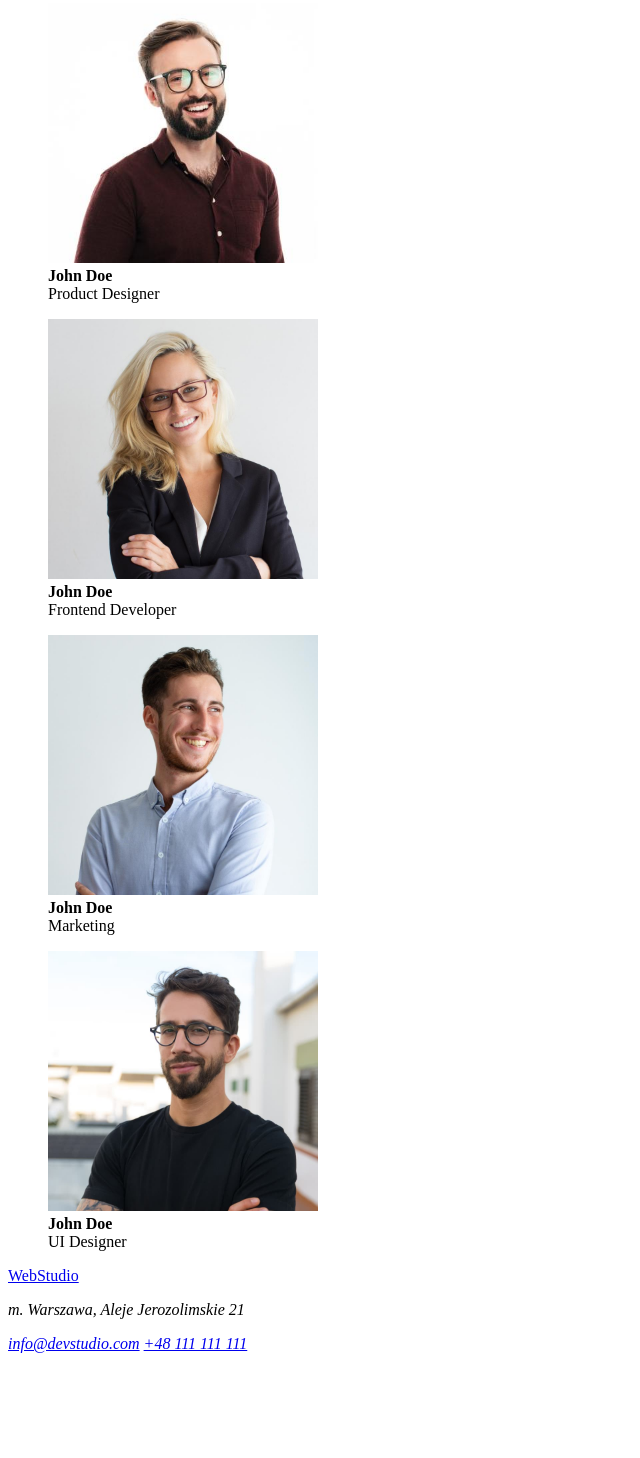
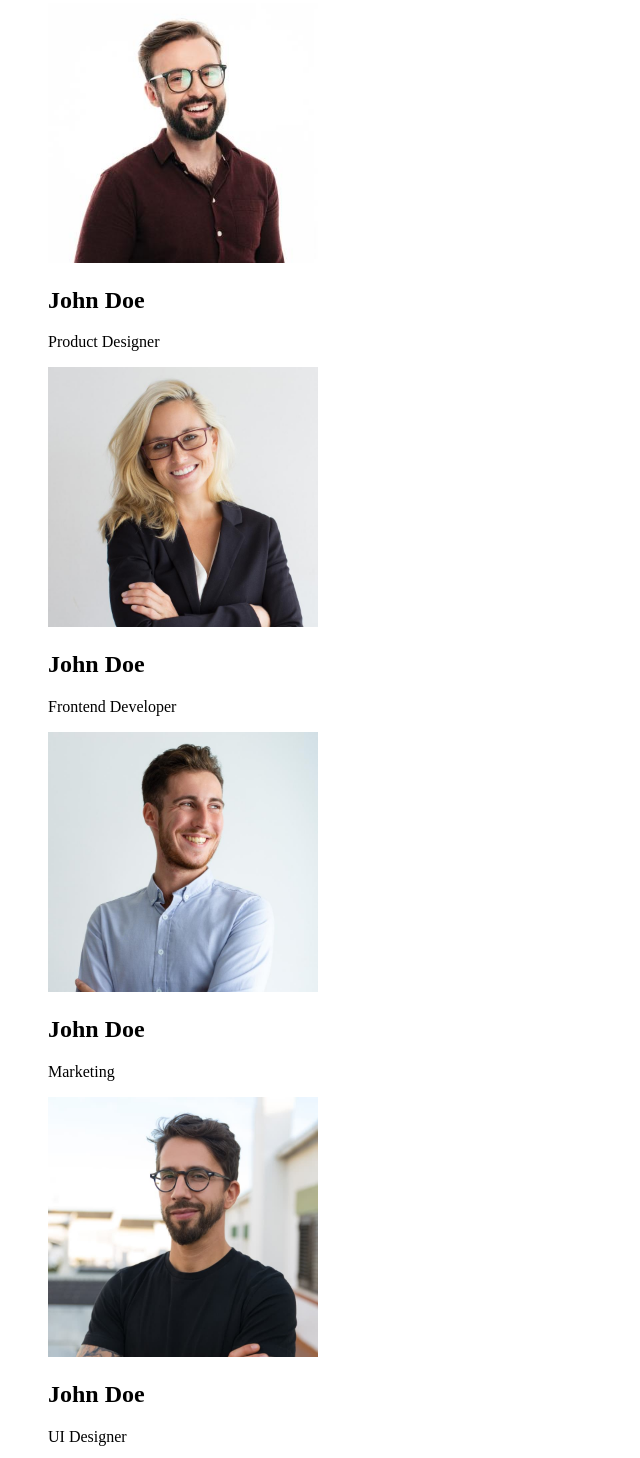
Before and after one commit to wojciechonoszko/goit-markup-hw-01, a plain HTML site: page index.html in a window 1280 px wide. Shown: the part 1642-3100 px from the top of the page, without its empty margins (0-640 px from the left). Before the commit the page ends 3003 px from the top, so only its background shows below. Drawn offline with Linux system fonts and the light colour scheme.

Commit message:
Update index.html

```diff
--- a/index.html
+++ b/index.html
@@ -94,8 +94,8 @@
             alt="John Doe product designer"
           />
           <figcaption>
-            <strong>John Doe</strong><br />
-            Product Designer
+            <h2>John Doe</h2>
+            <p>Product Designer</p>
           </figcaption>
         </figure>
         <figure>
@@ -106,8 +106,8 @@
             alt="John Doe frontend developer"
           />
           <figcaption>
-            <strong>John Doe</strong><br />
-            Frontend Developer
+            <h2>John Doe</h2>
+            <p>Frontend Developer</p>
           </figcaption>
         </figure>
         <figure>
@@ -118,8 +118,8 @@
             alt="John Doe marketing"
           />
           <figcaption>
-            <strong>John Doe</strong><br />
-            Marketing
+            <h2>John Doe</h2>
+            <p>Marketing</p>
           </figcaption>
         </figure>
         <figure>
@@ -130,8 +130,8 @@
             alt="John Doe UI Designer"
           />
           <figcaption>
-            <strong>John Doe</strong><br />
-            UI Designer
+            <h2>John Doe</h2>
+            <p>UI Designer</p>
           </figcaption>
         </figure>
       </section>
```
